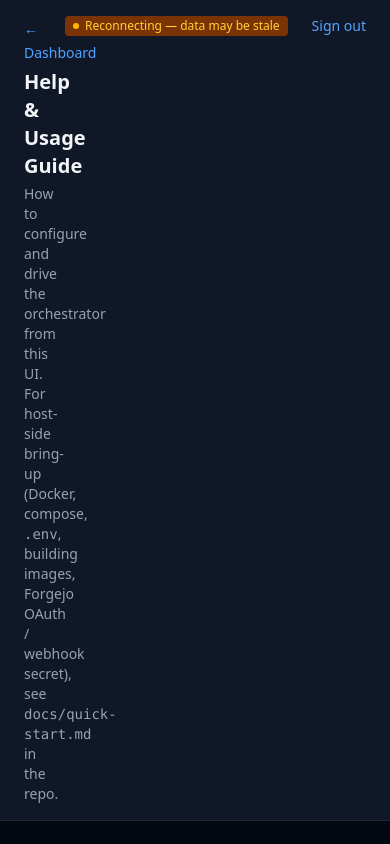
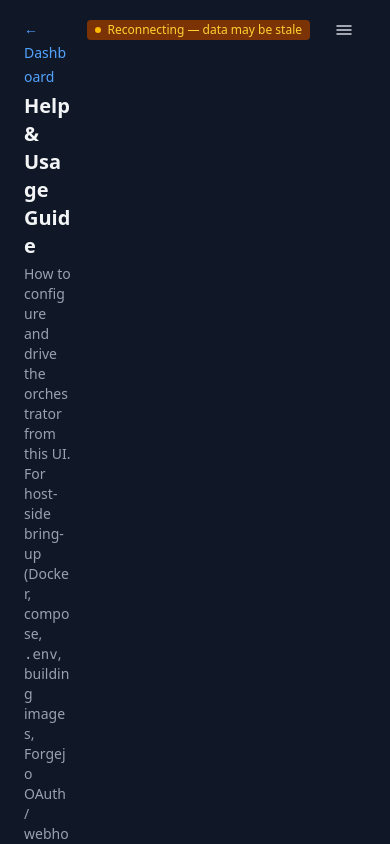
Before and after one commit to NikolaosFlabouris/Agent-Orchestrator, a React (Vite) app in the folder packages/ui/: page /help in a window 390 px wide. Shown: the top 844 px of the page. Built offline with nearby package versions, Linux system fonts and the light colour scheme; no server answers.

Commit message:
Responsive app shell: collapse AppHeader controls into an overflow menu on small screens (#164)

```diff
--- a/packages/ui/src/components/AppHeader.tsx
+++ b/packages/ui/src/components/AppHeader.tsx
@@ -1,4 +1,4 @@
-import type { ReactNode } from 'react';
+import { useEffect, useId, useRef, useState, type ReactNode } from 'react';
 import { useStore } from '../store.js';
 import { SignOutButton } from './SignOutButton.js';
 
@@ -10,7 +10,15 @@ import { SignOutButton } from './SignOutButton.js';
  *  Layout: a single row with a left column (back link, title, meta)
  *  and a right column (view-specific controls, then the UserChip and
  *  Sign-out link). Each view decides what to put in the controls slot
- *  — this component owns the chrome, the user chip, and Sign out. */
+ *  — this component owns the chrome, the user chip, and Sign out.
+ *
+ *  Below `lg` (1024px) that right column does not fit — it used to be a
+ *  single non-wrapping row, which pushed the document wider than the
+ *  viewport on every route. So under `lg` everything except the
+ *  connection indicator collapses into a disclosure panel hung off the
+ *  bottom of the sticky header. Desktop is untouched: the same markup
+ *  is switched with `hidden`/`lg:contents`, so at `lg` and above the
+ *  cluster is byte-for-byte the row it always was. */
 export interface AppHeaderProps {
   /** Element rendered above the title — typically the "← Dashboard"
    *  link on detail views. Omit on the dashboard itself. */
@@ -26,17 +34,48 @@ export interface AppHeaderProps {
 }
 
 export function AppHeader({ back, title, meta, children }: AppHeaderProps) {
+  const [menuOpen, setMenuOpen] = useState(false);
+  const toggleRef = useRef<HTMLButtonElement>(null);
+  const menuId = useId();
+
+  /* Escape closes the panel and hands focus back to the toggle — the
+     panel is a disclosure, so focus must not be left on a node that is
+     about to be unmounted. Bound on the document (not the panel) so it
+     works whether focus is inside the panel or still on the toggle. */
+  useEffect(() => {
+    if (!menuOpen) return;
+    function onKeyDown(e: KeyboardEvent) {
+      if (e.key !== 'Escape') return;
+      setMenuOpen(false);
+      toggleRef.current?.focus();
+    }
+    document.addEventListener('keydown', onKeyDown);
+    return () => document.removeEventListener('keydown', onKeyDown);
+  }, [menuOpen]);
+
   return (
     <header className="sticky top-0 z-20 border-b border-gray-800 bg-gray-900 px-6 py-4">
       <div className="flex items-start justify-between gap-4">
         <div className="min-w-0 flex-1">
-          {back && <div className="mb-1">{back}</div>}
-          {title && <h1 className="text-xl font-semibold">{title}</h1>}
-          {meta && <div className="mt-1">{meta}</div>}
+          {back && <div className="mb-1 min-w-0 break-words">{back}</div>}
+          {title && (
+            <h1 className="text-xl font-semibold break-words">{title}</h1>
+          )}
+          {meta && <div className="mt-1 min-w-0 break-words">{meta}</div>}
         </div>
-        <div className="flex items-center gap-6 text-sm flex-shrink-0">
-          {children}
+        {/* `lg:flex-shrink-0` rather than a flat `flex-shrink-0`: at the
+            desktop width the cluster must never be squeezed (as before),
+            but below `lg` it has to be allowed to give way so the amber
+            "data may be stale" chip wraps instead of widening the page. */}
+        <div className="flex items-center gap-3 lg:gap-6 text-sm lg:flex-shrink-0">
+          {/* `hidden lg:contents` keeps one copy of the markup: below
+              `lg` the wrapper is display:none (so its contents leave the
+              layout *and* the accessibility tree), and at `lg` it is
+              display:contents, which dissolves it — the controls become
+              direct flex items of the row again, gap-6 and all. */}
+          <div className="hidden lg:contents">{children}</div>
           <ConnectionIndicator />
+          <div className="hidden lg:contents">
             <UserChip />
             {/* Soft logout — a body-less POST form to the server endpoint,
                 which clears the session cookie and redirects to
@@ -46,8 +85,59 @@ export function AppHeader({ back, title, meta, children }: AppHeaderProps) {
                 so the control is always reachable. */}
             <SignOutButton />
           </div>
+          <button
+            ref={toggleRef}
+            type="button"
+            aria-label="Menu"
+            aria-expanded={menuOpen}
+            aria-controls={menuId}
+            onClick={() => setMenuOpen((open) => !open)}
+            /* min-h/min-w-11 = 44px, the minimum comfortable touch
+               target; -my-2 keeps it from growing the header row. */
+            className="lg:hidden -my-2 flex min-h-11 min-w-11 cursor-pointer items-center justify-center rounded border-0 bg-transparent text-gray-300 hover:text-gray-100"
+          >
+            <MenuIcon open={menuOpen} />
+          </button>
         </div>
+      </div>
+      {menuOpen && (
+        <div
+          id={menuId}
+          /* Hung off the bottom of the sticky header, full-bleed via
+             `-mx-6` against the header's own px-6. `lg:hidden` so a
+             resize to desktop can't leave a stray panel on screen while
+             the (hidden) toggle still reads as expanded. */
+          className="lg:hidden -mx-6 mt-4 flex flex-col items-start gap-4 border-t border-gray-800 bg-gray-900 px-6 py-4 text-sm"
+        >
+          {children}
+          <UserChip />
+          <SignOutButton />
+        </div>
+      )}
     </header>
+  );
+}
+
+/** Hamburger / close glyph for the disclosure toggle. Inline so the
+ *  header keeps its zero-dependency footprint; `currentColor` so it
+ *  inherits the button's gray palette. */
+function MenuIcon({ open }: { open: boolean }) {
+  return (
+    <svg
+      aria-hidden="true"
+      viewBox="0 0 20 20"
+      className="h-5 w-5"
+      fill="none"
+      stroke="currentColor"
+      strokeWidth="1.5"
+      strokeLinecap="round"
+    >
+      {open ? (
+        <path d="M5 5l10 10M15 5L5 15" />
+      ) : (
+        <path d="M3 6h14M3 10h14M3 14h14" />
+      )}
+    </svg>
   );
 }
 
```
Lines whose indentation alone changed are shown as unchanged.
